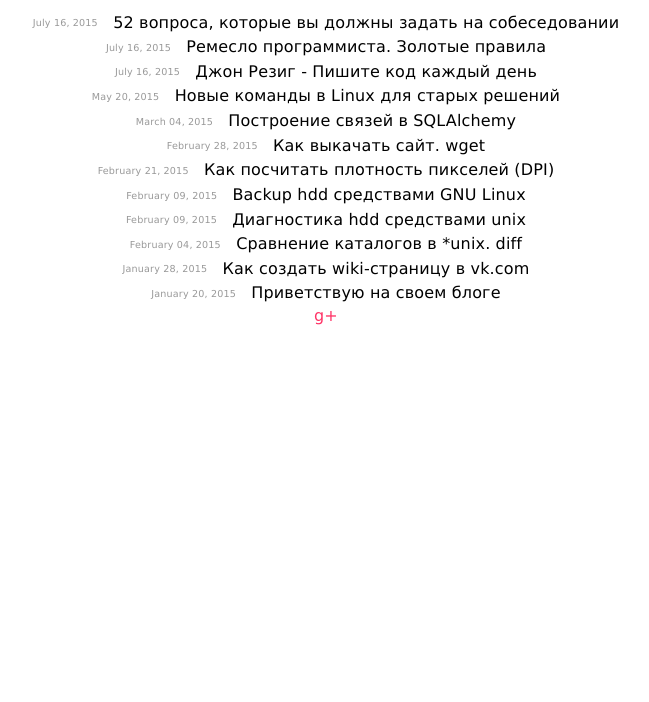
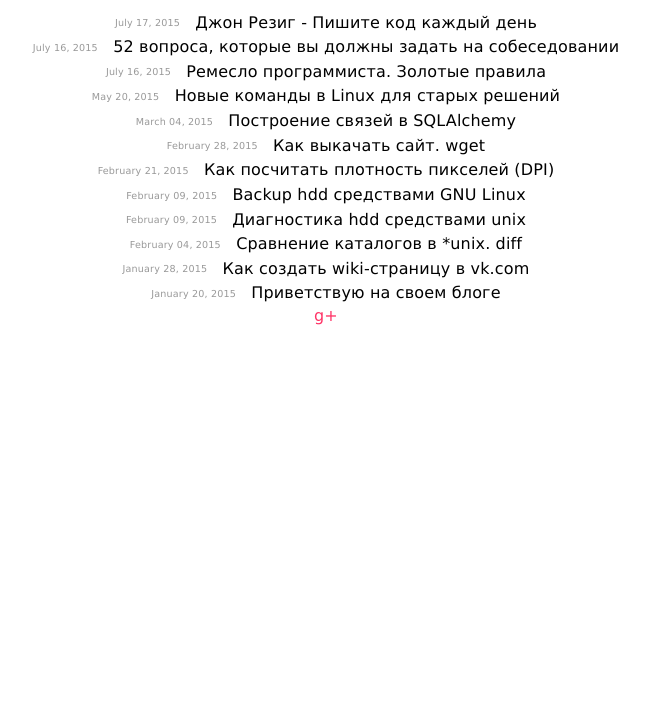
Before and after one commit to gitter-badger/StonedAstronaut.github.io, a plain HTML site: page index.html in a window 1280 px wide. Shown: the part 98-800 px from the top of the page, without its empty margins (314-963 px from the left). Drawn offline with Linux system fonts and the light colour scheme.

Commit message:
add new post Write Code Everyday

```diff
--- a/index.html
+++ b/index.html
@@ -26,6 +26,14 @@
     <div id="posts">
 
             <div id="post">
+                <span class="post-date">July 17, 2015</span>
+                <a class="post-title" href="/blog/write_code_everyday/">
+                    Джон Резиг - Пишите код каждый день
+
+                </a>
+            </div>
+
+            <div id="post">
                 <span class="post-date">July 16, 2015</span>
                 <a class="post-title" href="/blog/52_questions/">
                     52 вопроса, которые вы должны задать на собеседовании
@@ -37,14 +45,6 @@
                 <span class="post-date">July 16, 2015</span>
                 <a class="post-title" href="/blog/gold_rules/">
                     Ремесло программиста. Золотые правила
-
-                </a>
-            </div>
-
-            <div id="post">
-                <span class="post-date">July 16, 2015</span>
-                <a class="post-title" href="/blog/write_code_everyday/">
-                    Джон Резиг - Пишите код каждый день
 
                 </a>
             </div>
```
Also changed, not shown: blog/write_code_everyday/index.html (+2 -2 lines), 2 other files.
